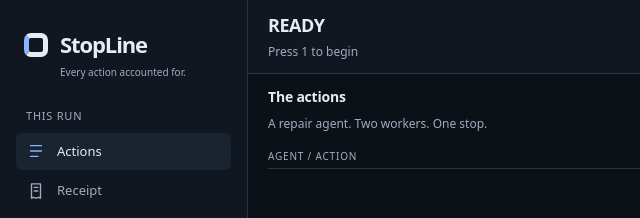
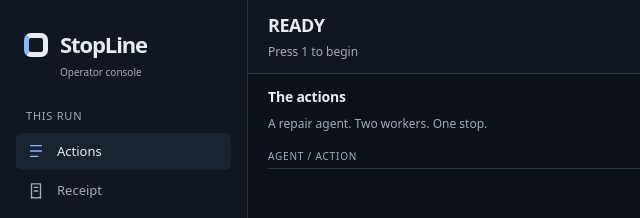
Before and after one commit to Aly700/stopline, a plain HTML site: page src/stopline/view/index.html in a window 1280 px wide. Shown: the top 218 px of the page, 0-640 px from the left. Drawn offline with Linux system fonts and the light colour scheme; no server answers.

Commit message:
plain label under the name on the console

```diff
--- a/src/stopline/view/index.html
+++ b/src/stopline/view/index.html
@@ -10,7 +10,7 @@
 </head>
 <body>
   <aside class="rail" aria-label="Workspace">
-    <a class="brand" href="/" aria-label="StopLine home"><span class="brand-mark" aria-hidden="true"></span><span class="brand-copy">StopLine<small>Every action accounted for.</small></span></a>
+    <a class="brand" href="/" aria-label="StopLine home"><span class="brand-mark" aria-hidden="true"></span><span class="brand-copy">StopLine<small>Operator console</small></span></a>
     <nav class="run-nav" aria-label="This run">
       <h2 class="rail-heading">This run</h2>
       <button class="nav-item active" data-section="trace" title="Actions"><svg viewBox="0 0 20 20" aria-hidden="true"><path d="M4 4h12M4 10h12M4 16h8"/></svg><span>Actions</span></button>
```
